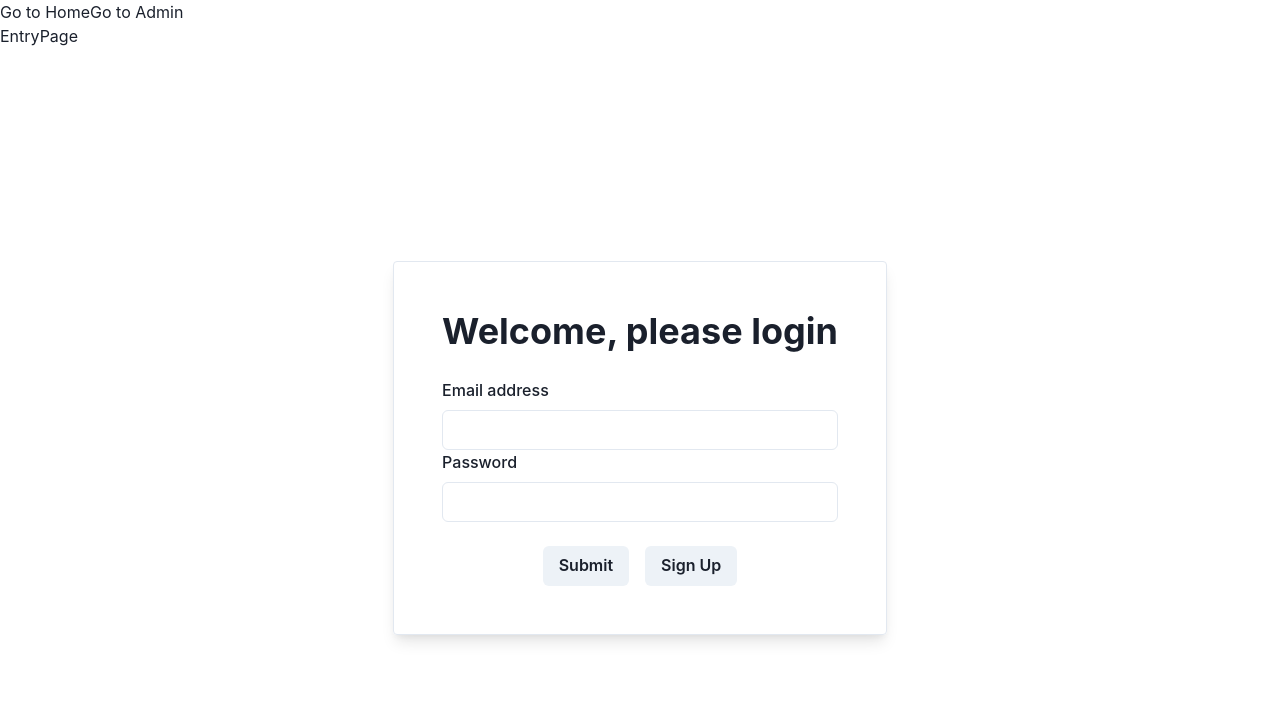
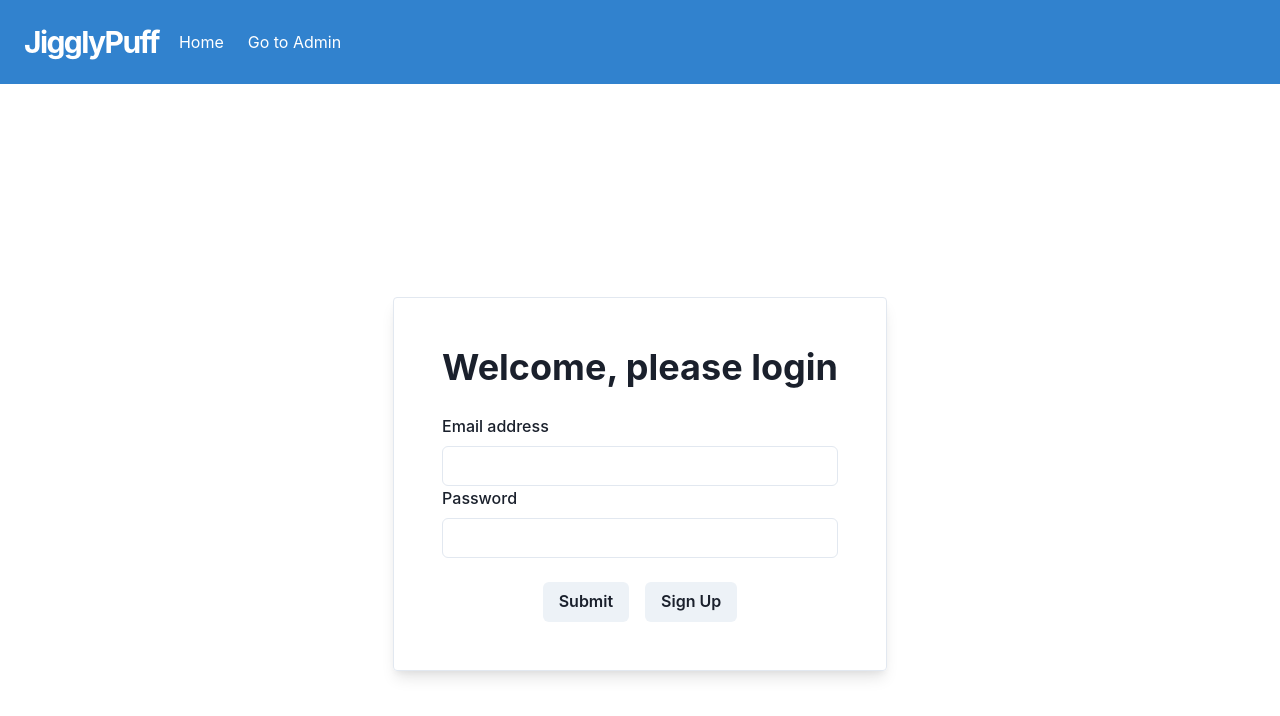
Before and after one commit to seachai/jet-communications, a React (Create React App) app: page / in a window 1280 px wide. Shown: the top 716 px of the page. Built offline with nearby package versions, Linux system fonts and the light colour scheme; no server answers.

Commit message:
Added style changes

```diff
--- a/src/Components/ChatRoom/index.tsx
+++ b/src/Components/ChatRoom/index.tsx
@@ -1,6 +1,6 @@
 import React, { useState, useEffect, useContext } from "react";
 import { Link } from "react-router-dom";
-import { Button, Input } from "@chakra-ui/react";
+import { Button, Input, Heading, Flex, Box } from "@chakra-ui/react";
 import io from "socket.io-client";
 
 import { useInput } from "../../hooks";
@@ -31,8 +31,17 @@ const ChatRoom = () => {
   const emitMessage = () => socket.emit("send-message", { author: auth.name, message });
 
   return (
+    <Flex minHeight='100vh' width='full' align='center' justifyContent='center'>
+      <Box
+        borderWidth={1}
+        p={12}
+        maxWidth='1000px'
+        borderRadius={4}
+        textAlign='center'
+        boxShadow='lg'
+      >
         <div className='ChatRoom'>
-      <h1>ChatRoom</h1>
+          <Heading>ChatRoom</Heading>
             <MessageList messageList={messageList} />
             <form onSubmit={handleSubmit}>
               <Input type='text' placeholder={"Enter message"} value={message} onChange={handleChange} />
@@ -44,6 +53,8 @@ const ChatRoom = () => {
               Transfer to Video
             </Link>
         </div>
+      </Box>
+    </Flex>
   );
 };
 
--- a/src/Components/EntryPage/index.tsx
+++ b/src/Components/EntryPage/index.tsx
@@ -6,12 +6,8 @@ import UserForms from "./UserForms";
 
 const EntryPage = () => {
   const { isLoggedIn } = useContext(AuthContext);
-  // Render Register if the user doesn't have the auth cookie
-
-  // Else redirect the user directly to the App
   return (
     <div className='EntryPage'>
-      <h1>EntryPage</h1>
       {isLoggedIn ? <Redirect to='/chatroom' /> : <UserForms />}
     </div>
   );
--- a/src/Navigation.tsx
+++ b/src/Navigation.tsx
@@ -1,29 +1,67 @@
 import React, { useContext } from "react";
 import { NavLink } from "react-router-dom";
-import { Button, Flex, Spacer } from "@chakra-ui/react";
+import { Button, Flex, Spacer, Box, Heading, Text } from "@chakra-ui/react";
 
 import { AuthContext } from "./context/AuthContext";
+
+const MenuItems = ({ children }) => (
+  <Text mt={{ base: 4, md: 0 }} mr={6} display="block">
+    {children}
+  </Text>
+);
 
 const Navigation = () => {
   const { auth, isLoggedIn, logout } = useContext(AuthContext);
 
   console.log({ auth });
   return (
-    <Flex className='Navigation'>
+    <Flex
+      as="nav"
+      align="center"
+      justify="space-between"
+      wrap="wrap"
+      padding="1.5rem"
+      bg="blue.500"
+      color="white"
+    >
+      <Flex align="center" mr={5}>
+        <Heading as="h1" size="lg" letterSpacing={"-.1rem"}>
+          JigglyPuff
+        </Heading>
+      </Flex>
+      <Box
+        display={{ sm: "block", md: "flex" }}
+        width={{ sm: "full", md: "auto" }}
+        alignItems="center"
+        flexGrow={1}
+      >
+        <MenuItems>
           <NavLink className='chakra-link' to='/'>
-        Go to Home
+            Home
           </NavLink>
+        </MenuItems>
+        <MenuItems>
           <NavLink className='chakra-link' to='/admin'>
             Go to Admin
           </NavLink>
-      <Spacer />
+        </MenuItems>
+      </Box>
 
       {isLoggedIn && (
         <>
-          <div>Hello, {auth.name}</div>
+          <Box
+            display={{ sm: "block", md: "flex" }}
+            width={{ sm: "full", md: "auto" }}
+            alignItems="center"
+            flexGrow={1}
+          >
+            <MenuItems>Hello, {auth.name}</MenuItems>
+            <MenuItems>
               <Button onClick={logout} colorScheme='red'>
                 Logout
               </Button>
+            </MenuItems>
+          </Box>
         </>
       )}
     </Flex>
```
Lines whose indentation alone changed are shown as unchanged.
